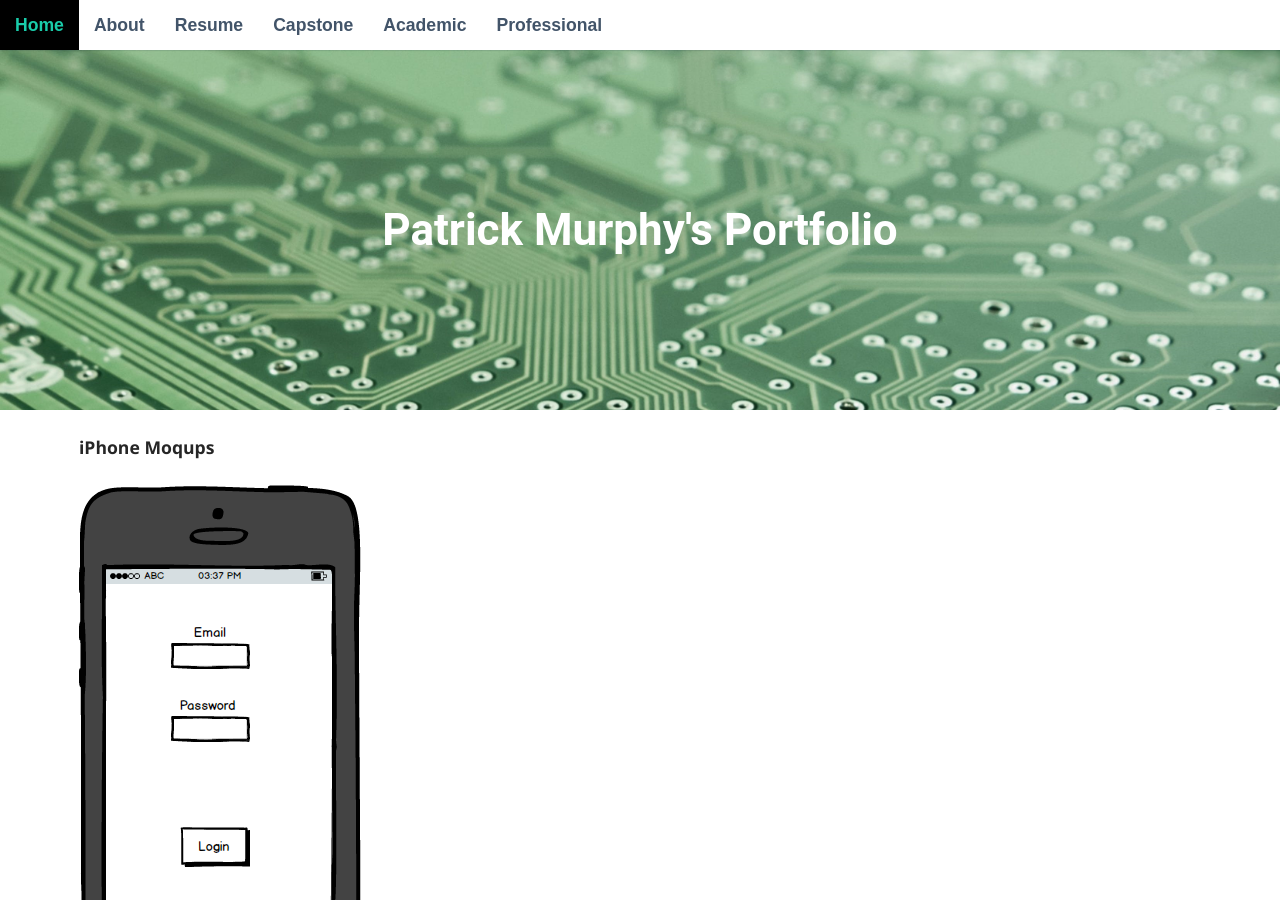
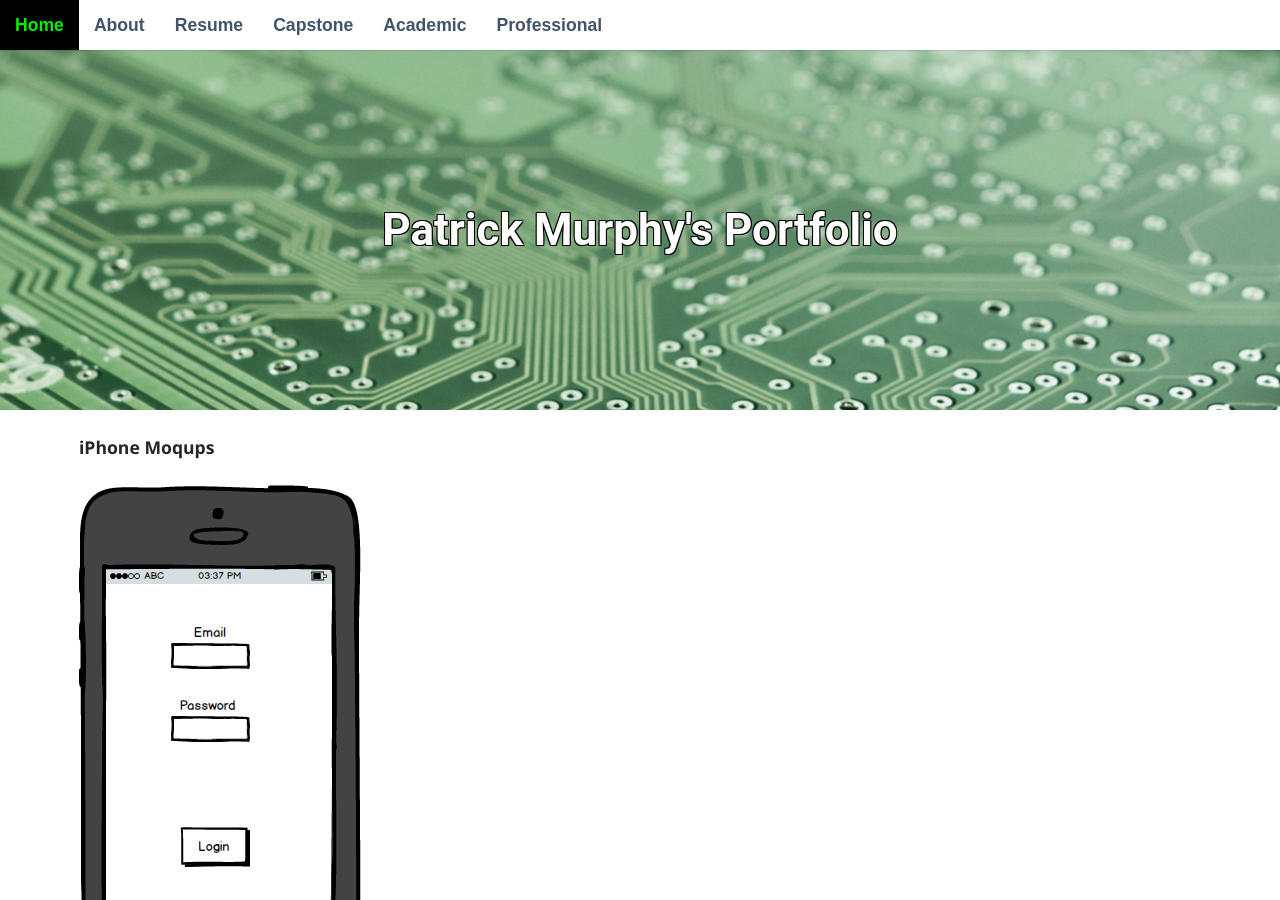
Before and after one commit to pattmurphy/Portfolio, a Jekyll site: the page built from _pages/iosmoqups.html, in a window 1280 px wide and 900 px high. Built offline with Jekyll 4.4.1, drawn with Linux system fonts in a browser that asks for light colours; some web fonts are replaced.

Commit message:
style and typo changes

```diff
--- a/_pages/05_professional.html
+++ b/_pages/05_professional.html
@@ -29,7 +29,7 @@ permalink: /professional/
         <a href="https://github.com/DiningRoomChair/PlantMonitor">Arduino Plant Monitoring Project</a>
         <p>
             A system to monitor plants, or the temperature, humidity, and light of any environment.
-            Using an Arduino Mega, DH11 sensor, and phototransistor to monitor those variables.
+            Using an Arduino Mega, DH11 sensor, and photoresistor to monitor those variables.
             Sending sensor data over the web through a Raspberry Pi to be accessed anywhere incoming.
         </p>
     </li>
--- a/_sass/_base.scss
+++ b/_sass/_base.scss
@@ -1,5 +1,5 @@
 $content-width: 90%;
-$main: #19CCAA;
+$main: #00F000;
 $font-style: 'Open Sans', sans-serif;
 $font-color: #262626;
 $link-color: #425469;
--- a/_sass/_layout.scss
+++ b/_sass/_layout.scss
@@ -19,6 +19,11 @@ h1 {
 	font-size: 2.5em;
 	a,
 	a:visited {
+		text-shadow:
+    		-1px -1px 0 #000,
+    		1px -1px 0 #000,
+    		-1px 1px 0 #000,
+    		1px 1px 0 #000;
 		text-decoration: none;
 		color: #FFFFFF;
 	}
```
